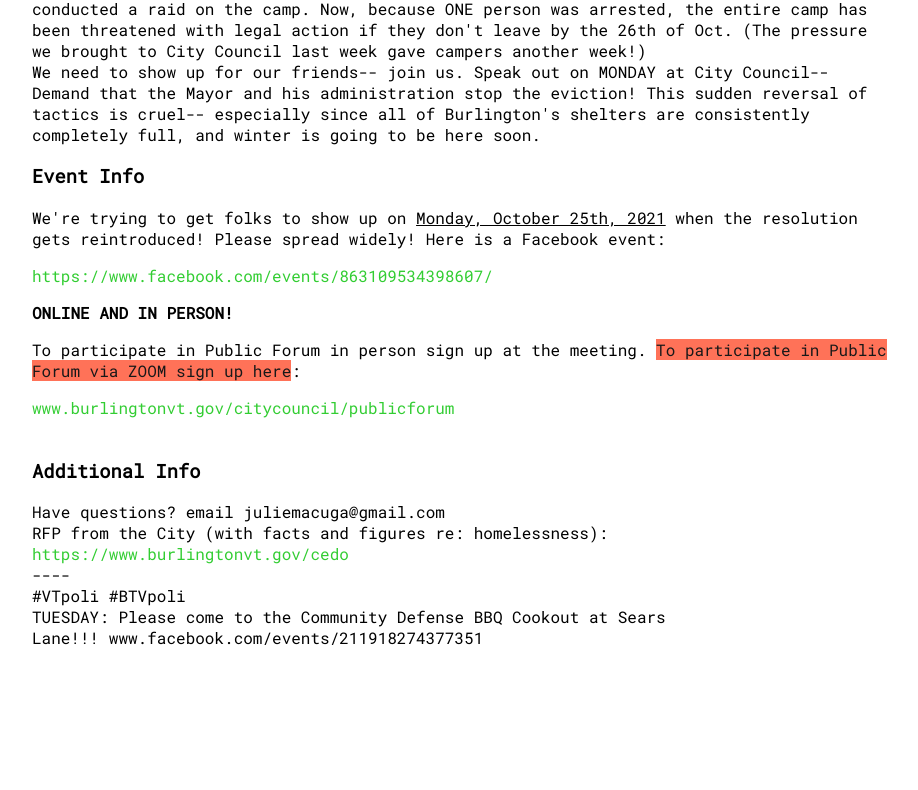
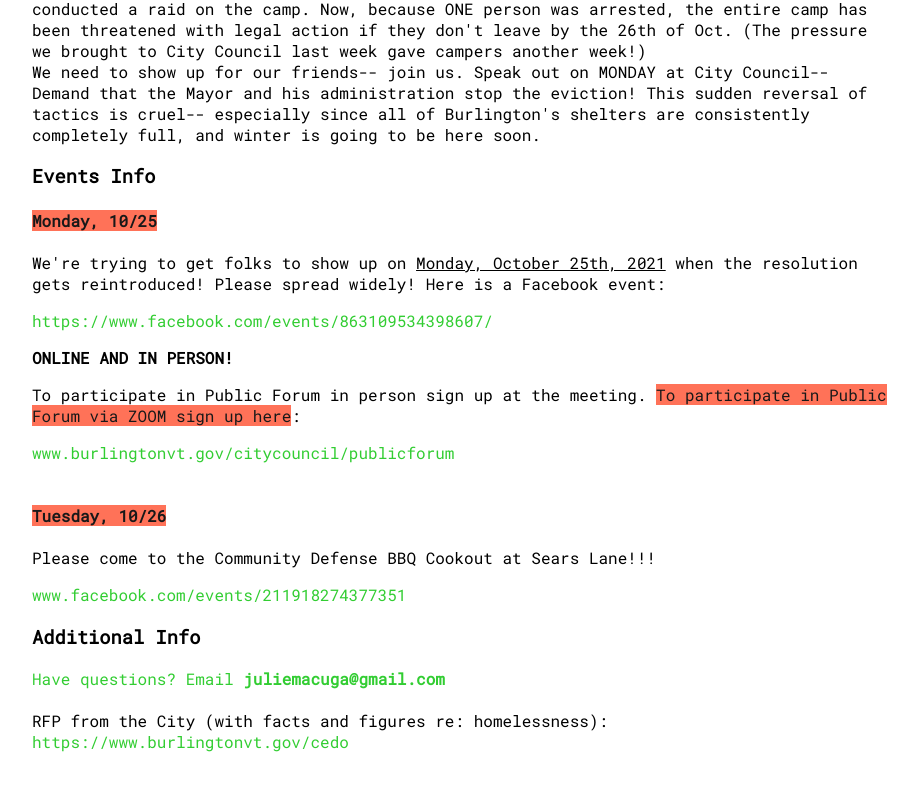
Before and after one commit to ej-mitchell/sears-lane-community, a plain HTML site: page call-to-action.html in a window 1280 px wide. Shown: the part 378-1168 px from the top of the page, without its empty margins (176-1094 px from the left). Before the commit the page ends 1076 px from the top, so only its background shows below. Drawn offline with Linux system fonts and the light colour scheme.

Commit message:
Adding more styling to events page

```diff
--- a/call-to-action.html
+++ b/call-to-action.html
@@ -17,9 +17,10 @@ Instead of following through with that program, as imperfect as it was, the City
 We need to show up for our friends-- join us. Speak out on MONDAY at City Council-- Demand that the Mayor and his administration stop the eviction! This sudden reversal of tactics is cruel-- especially since all of Burlington's shelters are consistently completely full, and winter is going to be here soon.<br>
 
 
-<h3> Event Info </h3>
+<h3> Events Info </h3>
 
-    <p>We're trying to get folks to show up on <u>Monday, October 25th, 2021</u> when the resolution gets
+<h4><span>Monday, 10/25<span></h4>
+  <p>We're trying to get folks to show up on <u>Monday, October 25th, 2021</u> when the resolution gets
   reintroduced! Please spread widely! Here is a Facebook event: </p>
 
   <div class="very-important">https://www.facebook.com/events/863109534398607/</div></p>
@@ -29,16 +30,18 @@ We need to show up for our friends-- join us. Speak out on MONDAY at City Counci
     participate in Public Forum via ZOOM sign up here</span>:
 <div class="very-important">www.burlingtonvt.gov/citycouncil/publicforum</div><br>
 
+<h4><span>Tuesday, 10/26</span></h4>
+<p>Please come to the Community Defense BBQ Cookout at Sears Lane!!!</p>
+<div class="very-important">www.facebook.com/events/211918274377351</div>
+
 <h3>Additional Info</h3>
 
-Have questions? email juliemacuga@gmail.com<br>
+<div class="very-important">Have questions? Email <b>juliemacuga@gmail.com</b></div>
+<br>
 RFP from the City (with facts and figures re: homelessness):<br>
 
 <div class="very-important">https://www.burlingtonvt.gov/cedo</div>
 
-----<br>
-#VTpoli&#160;#BTVpoli<br>
-TUESDAY: Please come to the Community Defense BBQ Cookout at Sears Lane!!!&#160;www.facebook.com/events/211918274377351</p>
-  </div>
+</div>
 </body>
 </html>
```
Also changed, not shown: index.html (+1 -1 lines).
